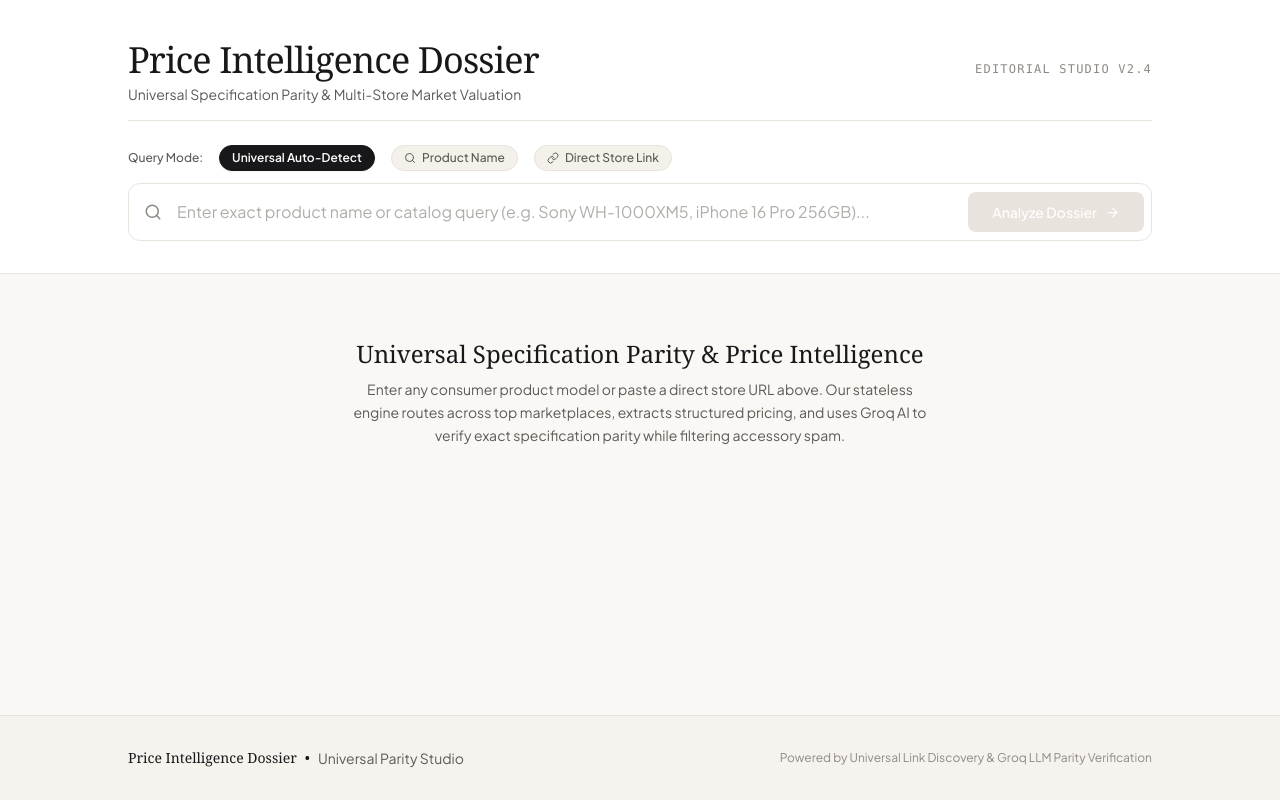
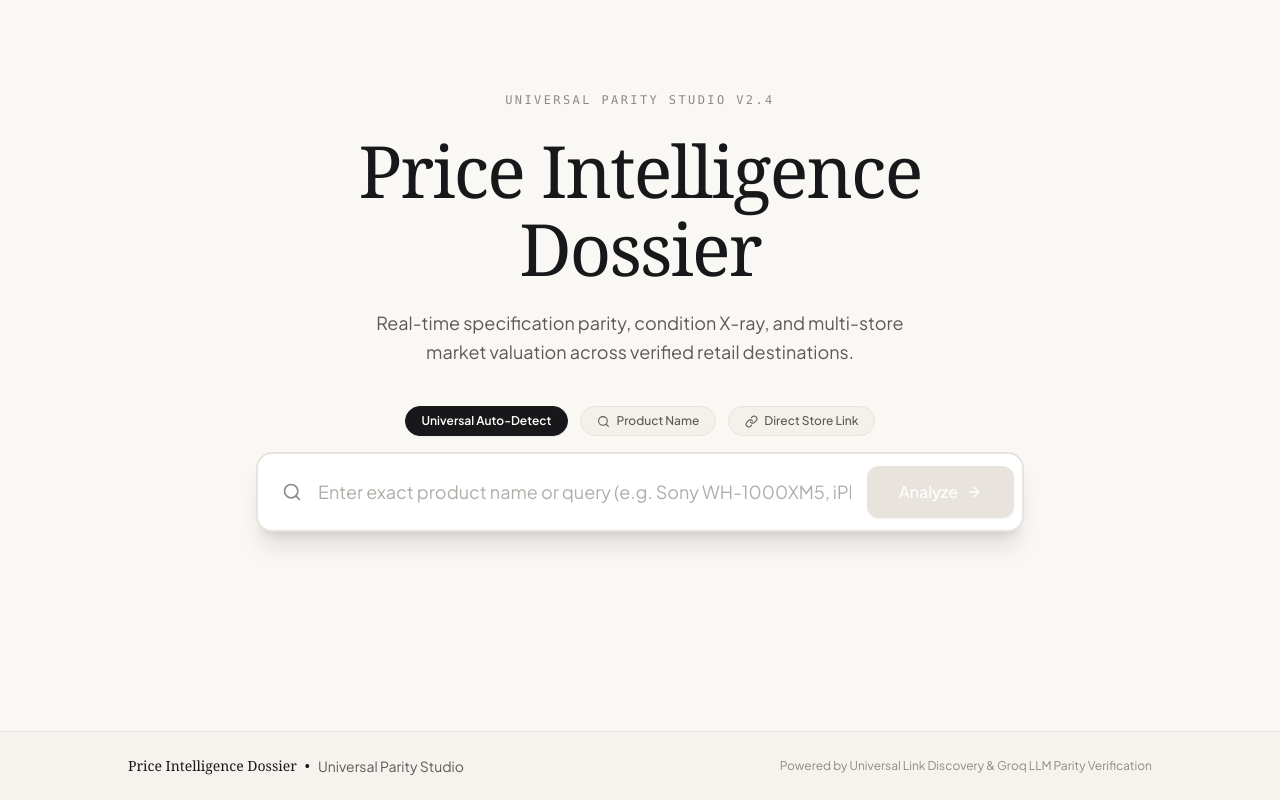
Before and after one commit to Prateek-1kumar/crapkut, a Next.js app: page / in a window 1280 px wide. Built offline with nearby package versions, Linux system fonts and the light colour scheme; a web font is replaced by a local one.

Commit message:
feat: implement dynamic heroic header transition for active analysis state

```diff
--- a/src/app/page.tsx
+++ b/src/app/page.tsx
@@ -69,16 +69,20 @@ export default function Home() {
     setErrorMessage(null);
   };
 
+  const hasActiveState = Boolean(report || isLoading || errorMessage);
+
   return (
     <main className="min-h-screen flex flex-col justify-between bg-canvas text-text-primary">
-      <div>
+      <div className="flex-1 flex flex-col">
+        {/* Dynamic Header: Centered & Heroic initially, Sticky Top bar when analyzing/viewing dossier */}
         <IntelligenceHeader
           onAnalyze={handleAnalyze}
           isLoading={isLoading}
           statusMessage={statusMessage}
+          isCompact={hasActiveState}
         />
 
-        <div className="max-w-5xl mx-auto px-6 sm:px-12 pb-16">
+        <div className="max-w-5xl mx-auto px-6 sm:px-12 pb-16 w-full">
           {/* Error Banner */}
           {errorMessage && (
             <div className="my-8 p-6 rounded-2xl bg-warning-bg border border-warning/30 text-warning flex items-start gap-4">
@@ -97,24 +101,12 @@ export default function Home() {
             </div>
           )}
 
-          {/* Initial State when no active dossier and not loading */}
-          {!report && !isLoading && !errorMessage && (
-            <div className="my-16 text-center max-w-xl mx-auto">
-              <h2 className="font-serif text-2xl font-normal text-text-primary">
-                Universal Specification Parity & Price Intelligence
-              </h2>
-              <p className="text-text-secondary text-sm mt-2 leading-relaxed">
-                Enter any consumer product model or paste a direct store URL above. Our stateless engine routes across top marketplaces, extracts structured pricing, and uses Groq AI to verify exact specification parity while filtering accessory spam.
-              </p>
-            </div>
-          )}
-
           {/* Active Dossier State */}
           {report && !isLoading && (
-            <div className="animate-fade-in">
-              <div className="flex items-center justify-between mt-6 pb-2 border-b border-border-subtle text-xs text-text-secondary">
+            <div className="animate-fade-in mt-4">
+              <div className="flex items-center justify-between pb-3 border-b border-border-subtle text-xs text-text-secondary">
                 <span>
-                  Showing dossier for: <strong className="text-text-primary">&ldquo;{report.targetInput}&rdquo;</strong>
+                  Showing verified parity dossier for: <strong className="text-text-primary">&ldquo;{report.targetInput}&rdquo;</strong>
                 </span>
                 <button
                   type="button"
@@ -143,7 +135,7 @@ export default function Home() {
       </div>
 
       {/* Architectural Studio Footer */}
-      <footer className="border-t border-border-subtle bg-surface/50 py-8 px-6 sm:px-12 mt-auto">
+      <footer className="border-t border-border-subtle bg-surface/50 py-6 px-6 sm:px-12 mt-auto shrink-0">
         <div className="max-w-5xl mx-auto flex flex-col sm:flex-row items-center justify-between gap-4 text-xs text-text-muted">
           <div className="flex items-center gap-2 font-serif text-sm text-text-primary">
             <span>Price Intelligence Dossier</span>
--- a/src/components/EditorialStudio/IntelligenceHeader.tsx
+++ b/src/components/EditorialStudio/IntelligenceHeader.tsx
@@ -7,12 +7,14 @@ interface IntelligenceHeaderProps {
   onAnalyze: (input: string, mode: 'auto' | 'query' | 'url') => void;
   isLoading: boolean;
   statusMessage?: string;
+  isCompact?: boolean;
 }
 
 export default function IntelligenceHeader({
   onAnalyze,
   isLoading,
   statusMessage,
+  isCompact = false,
 }: IntelligenceHeaderProps) {
   const [input, setInput] = useState('');
   const [mode, setMode] = useState<'auto' | 'query' | 'url'>('auto');
@@ -24,34 +26,30 @@ export default function IntelligenceHeader({
     }
   };
 
+  if (!isCompact) {
     return (
-    <header className="w-full border-b border-border-subtle bg-surface-elevated pb-8 pt-10 px-6 sm:px-12">
-      <div className="max-w-5xl mx-auto flex flex-col gap-6">
-        {/* Editorial Brand Title */}
-        <div className="flex flex-col sm:flex-row sm:items-baseline justify-between gap-2 border-b border-border-subtle pb-4">
-          <div>
-            <h1 className="font-serif text-3xl sm:text-4xl font-normal tracking-tight text-text-primary">
+      <header className="w-full min-h-[78vh] flex flex-col items-center justify-center px-6 sm:px-12 transition-all duration-700 ease-[cubic-bezier(0.16,1,0.3,1)]">
+        <div className="max-w-3xl w-full mx-auto flex flex-col items-center text-center">
+          {/* Subtle Mono Studio Tag */}
+          <span className="text-xs uppercase tracking-[0.2em] text-text-muted font-mono mb-6">
+            Universal Parity Studio v2.4
+          </span>
+
+          {/* Majestic Center Frances Title */}
+          <h1 className="font-serif text-5xl sm:text-7xl font-normal tracking-tight text-text-primary leading-[1.08] mb-5">
             Price Intelligence Dossier
           </h1>
-            <p className="text-xs sm:text-sm text-text-secondary mt-1">
-              Universal Specification Parity & Multi-Store Market Valuation
+
+          <p className="text-base sm:text-lg text-text-secondary max-w-xl text-center font-normal leading-relaxed mb-10">
+            Real-time specification parity, condition X-ray, and multi-store market valuation across verified retail destinations.
           </p>
-          </div>
-          <div className="text-right hidden sm:block">
-            <span className="text-xs uppercase tracking-widest text-text-muted font-mono">
-              Editorial Studio v2.4
-            </span>
-          </div>
-        </div>
 
-        {/* Input & Mode Selector */}
-        <div className="flex flex-col gap-3">
-          <div className="flex items-center gap-4 text-xs font-medium text-text-secondary">
-            <span>Query Mode:</span>
+          {/* Mode Selector Pills */}
+          <div className="flex flex-wrap items-center justify-center gap-2 sm:gap-3 mb-4 text-xs font-medium">
             <button
               type="button"
               onClick={() => setMode('auto')}
-              className={`px-3 py-1 rounded-full border transition-all cursor-pointer ${
+              className={`px-4 py-1.5 rounded-full border transition-all cursor-pointer ${
                 mode === 'auto'
                   ? 'bg-text-primary text-surface-elevated border-text-primary font-semibold shadow-xs'
                   : 'bg-surface border-border-subtle text-text-secondary hover:border-border-strong'
@@ -62,32 +60,36 @@ export default function IntelligenceHeader({
             <button
               type="button"
               onClick={() => setMode('query')}
-              className={`px-3 py-1 rounded-full border transition-all cursor-pointer flex items-center gap-1.5 ${
+              className={`px-4 py-1.5 rounded-full border transition-all cursor-pointer flex items-center gap-1.5 ${
                 mode === 'query'
                   ? 'bg-text-primary text-surface-elevated border-text-primary font-semibold shadow-xs'
                   : 'bg-surface border-border-subtle text-text-secondary hover:border-border-strong'
               }`}
             >
-              <FiSearch size={12} />
+              <FiSearch size={13} />
               Product Name
             </button>
             <button
               type="button"
               onClick={() => setMode('url')}
-              className={`px-3 py-1 rounded-full border transition-all cursor-pointer flex items-center gap-1.5 ${
+              className={`px-4 py-1.5 rounded-full border transition-all cursor-pointer flex items-center gap-1.5 ${
                 mode === 'url'
                   ? 'bg-text-primary text-surface-elevated border-text-primary font-semibold shadow-xs'
                   : 'bg-surface border-border-subtle text-text-secondary hover:border-border-strong'
               }`}
             >
-              <FiLink size={12} />
+              <FiLink size={13} />
               Direct Store Link
             </button>
           </div>
 
-          <form onSubmit={handleSubmit} className="relative flex items-center">
-            <div className="absolute left-4 text-text-muted pointer-events-none">
-              {mode === 'url' ? <FiLink size={18} /> : <FiSearch size={18} />}
+          {/* Center Elevated Search Container */}
+          <form
+            onSubmit={handleSubmit}
+            className="w-full relative flex items-center bg-surface-elevated border-2 border-border-subtle hover:border-border-strong focus-within:border-text-primary rounded-2xl shadow-xl transition-all duration-300 p-2"
+          >
+            <div className="pl-4 text-text-muted pointer-events-none">
+              {mode === 'url' ? <FiLink size={20} /> : <FiSearch size={20} />}
             </div>
             <input
               type="text"
@@ -96,40 +98,135 @@ export default function IntelligenceHeader({
               placeholder={
                 mode === 'url'
                   ? 'Paste store product URL (e.g. https://www.amazon.in/dp/B0CX...).'
-                  : 'Enter exact product name or catalog query (e.g. Sony WH-1000XM5, iPhone 16 Pro 256GB)...'
+                  : 'Enter exact product name or query (e.g. Sony WH-1000XM5, iPhone 16 Pro 256GB)...'
               }
               disabled={isLoading}
-              className="w-full bg-surface-elevated border border-border-subtle text-text-primary pl-12 pr-40 py-4 rounded-xl text-base placeholder:text-text-muted/70 focus:outline-none focus:border-text-primary focus:ring-2 focus:ring-text-primary/10 transition-all"
+              className="w-full bg-transparent text-text-primary px-4 py-3 sm:py-4 text-base sm:text-lg placeholder:text-text-muted/70 focus:outline-none transition-all font-normal"
             />
-            <div className="absolute right-2 flex items-center">
             <button
               type="submit"
               disabled={!input.trim() || isLoading}
-                className="px-6 py-2.5 bg-text-primary hover:bg-accent disabled:bg-border-subtle text-surface-elevated font-medium rounded-lg text-sm transition-all flex items-center gap-2 cursor-pointer disabled:cursor-not-allowed"
+              className="px-6 sm:px-8 py-3 sm:py-3.5 bg-text-primary hover:bg-accent disabled:bg-border-subtle text-surface-elevated font-medium rounded-xl text-sm sm:text-base transition-all flex items-center gap-2 cursor-pointer disabled:cursor-not-allowed shrink-0 shadow-xs"
             >
               {isLoading ? (
                 <span>Synthesizing...</span>
               ) : (
                 <>
-                    Analyze Dossier
-                    <FiArrowRight size={15} />
+                  <span>Analyze</span>
+                  <FiArrowRight size={16} />
                 </>
               )}
             </button>
+          </form>
+
+          {/* Status feedback in center mode if loading begins */}
+          {isLoading && (
+            <div className="mt-6 flex items-center justify-center gap-3 text-xs text-text-secondary animate-pulse">
+              <span className="font-medium">{statusMessage || 'Synthesizing specification parity...'}</span>
             </div>
+          )}
+        </div>
+      </header>
+    );
+  }
+
+  // Compact Sticky Top Command Bar Mode (When search is active / results are shown)
+  return (
+    <header className="w-full border-b border-border-subtle bg-surface-elevated/95 backdrop-blur-md py-5 px-6 sm:px-12 sticky top-0 z-40 transition-all duration-700 ease-[cubic-bezier(0.16,1,0.3,1)] shadow-2xs">
+      <div className="max-w-6xl mx-auto flex flex-col md:flex-row md:items-center justify-between gap-4">
+        {/* Compact Editorial Brand Title */}
+        <div className="flex items-baseline gap-3 shrink-0">
+          <h1 className="font-serif text-2xl sm:text-3xl font-normal tracking-tight text-text-primary">
+            Price Intelligence Dossier
+          </h1>
+          <span className="text-xs uppercase tracking-widest text-text-muted font-mono hidden lg:inline-block">
+            Universal Parity Studio
+          </span>
+        </div>
+
+        {/* Compact Right Search Bar & Mode Selector */}
+        <div className="flex-1 max-w-3xl flex flex-col sm:flex-row items-stretch sm:items-center gap-3">
+          <div className="flex items-center gap-1.5 text-xs">
+            <button
+              type="button"
+              onClick={() => setMode('auto')}
+              className={`px-2.5 py-1 rounded-md border transition-all cursor-pointer ${
+                mode === 'auto'
+                  ? 'bg-text-primary text-surface-elevated border-text-primary font-semibold'
+                  : 'bg-surface border-border-subtle text-text-secondary hover:border-border-strong'
+              }`}
+            >
+              Auto
+            </button>
+            <button
+              type="button"
+              onClick={() => setMode('query')}
+              className={`px-2.5 py-1 rounded-md border transition-all cursor-pointer flex items-center gap-1 ${
+                mode === 'query'
+                  ? 'bg-text-primary text-surface-elevated border-text-primary font-semibold'
+                  : 'bg-surface border-border-subtle text-text-secondary hover:border-border-strong'
+              }`}
+            >
+              <FiSearch size={11} />
+              Name
+            </button>
+            <button
+              type="button"
+              onClick={() => setMode('url')}
+              className={`px-2.5 py-1 rounded-md border transition-all cursor-pointer flex items-center gap-1 ${
+                mode === 'url'
+                  ? 'bg-text-primary text-surface-elevated border-text-primary font-semibold'
+                  : 'bg-surface border-border-subtle text-text-secondary hover:border-border-strong'
+              }`}
+            >
+              <FiLink size={11} />
+              Link
+            </button>
+          </div>
+
+          <form onSubmit={handleSubmit} className="flex-1 relative flex items-center bg-surface border border-border-subtle focus-within:border-text-primary focus-within:bg-surface-elevated rounded-xl p-1.5 transition-all">
+            <div className="pl-3 text-text-muted pointer-events-none">
+              {mode === 'url' ? <FiLink size={16} /> : <FiSearch size={16} />}
+            </div>
+            <input
+              type="text"
+              value={input}
+              onChange={(e) => setInput(e.target.value)}
+              placeholder={
+                mode === 'url'
+                  ? 'Paste store product URL...'
+                  : 'Enter product name (e.g. Sony WH-1000XM5)...'
+              }
+              disabled={isLoading}
+              className="w-full bg-transparent text-text-primary px-3 py-1.5 text-sm placeholder:text-text-muted/70 focus:outline-none transition-all font-normal"
+            />
+            <button
+              type="submit"
+              disabled={!input.trim() || isLoading}
+              className="px-4 py-1.5 bg-text-primary hover:bg-accent disabled:bg-border-subtle text-surface-elevated font-medium rounded-lg text-xs transition-all flex items-center gap-1.5 cursor-pointer disabled:cursor-not-allowed shrink-0"
+            >
+              {isLoading ? (
+                <span>Synthesizing...</span>
+              ) : (
+                <>
+                  <span>Analyze</span>
+                  <FiArrowRight size={13} />
+                </>
+              )}
+            </button>
           </form>
         </div>
+      </div>
 
-        {/* Calm Editorial Status Line (No AI Pulse) */}
+      {/* Status feedback in compact mode */}
       {isLoading && (
-          <div className="flex items-center justify-between border-t border-border-subtle pt-3 text-xs text-text-secondary">
+        <div className="max-w-6xl mx-auto flex items-center justify-between border-t border-border-subtle pt-2.5 mt-3 text-xs text-text-secondary">
           <span className="font-medium animate-pulse">
             {statusMessage || 'Connecting to universal store adapters and normalizing specification parity...'}
           </span>
           <span className="font-mono text-text-muted">Evaluating candidates</span>
         </div>
       )}
-      </div>
     </header>
   );
 }
```
Lines whose indentation alone changed are shown as unchanged.
